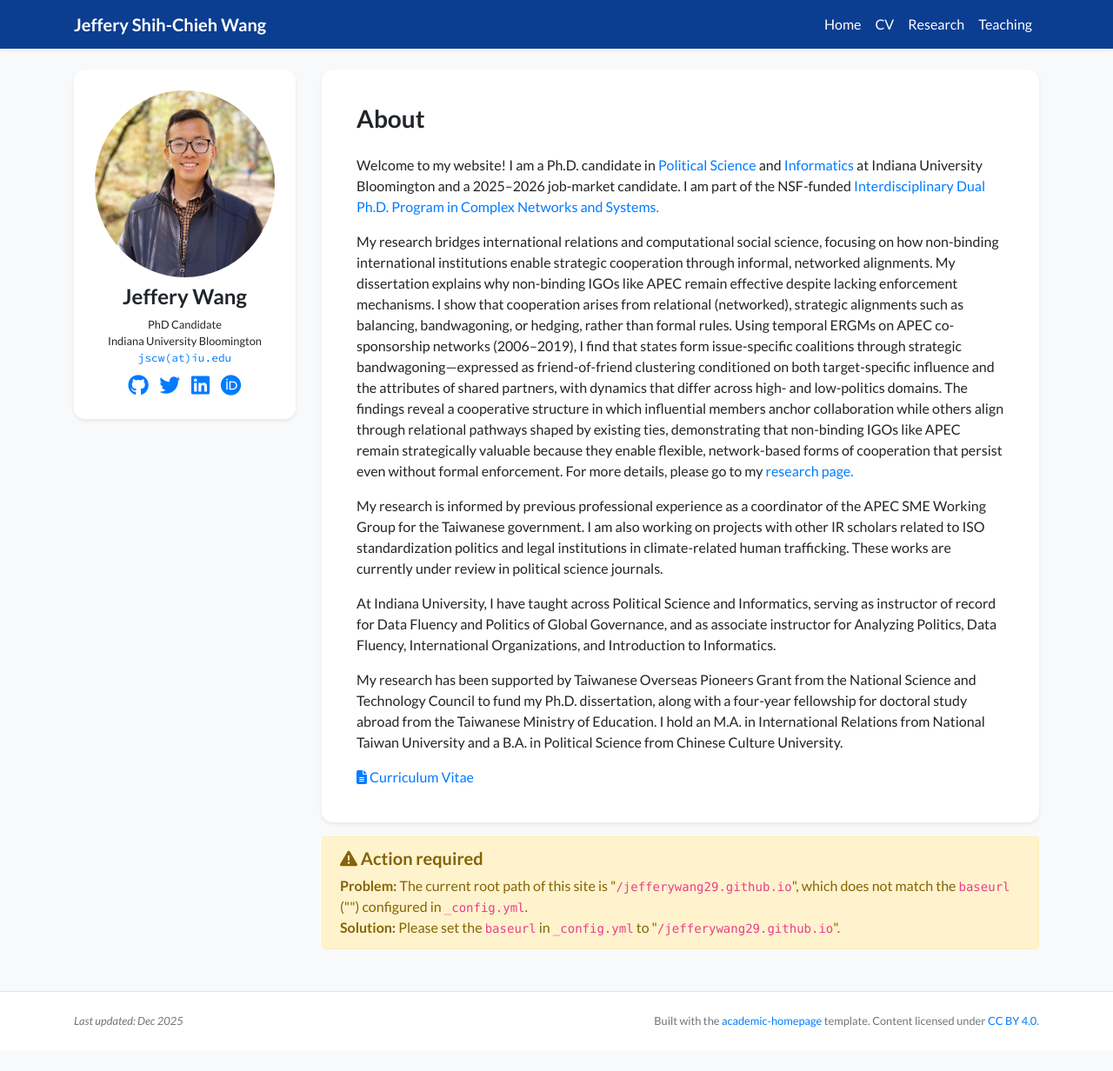
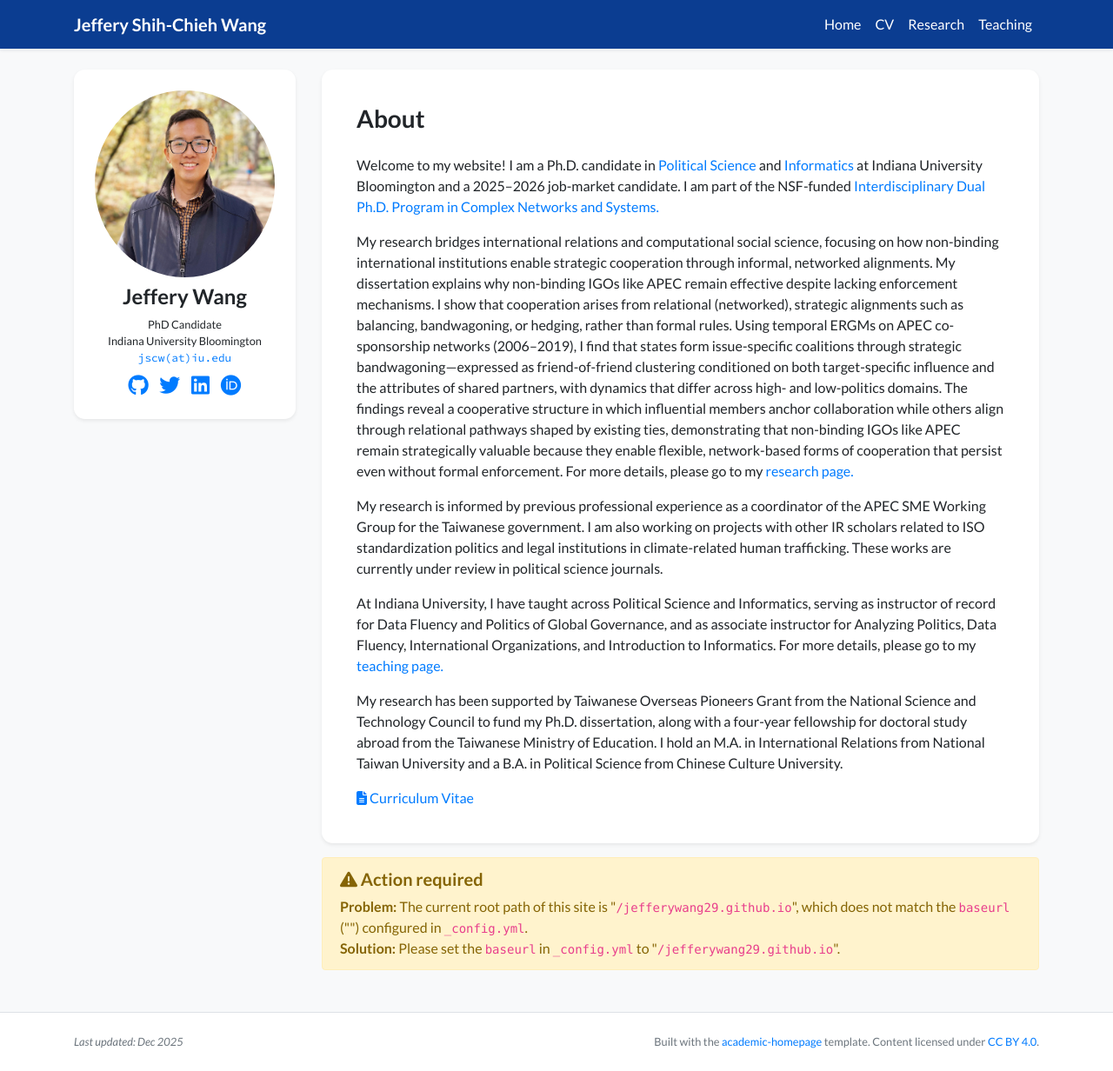
Before and after one commit to jefferywang29/jefferywang29.github.io, a Jekyll site: the page built from index.html, in a window 1280 px wide and 1232 px high. Shown: the whole window at 87% size. Built offline with Jekyll 4.4.1, drawn with Linux system fonts in a browser that asks for light colours; nearby versions of some CDN libraries; a style sheet for code colours, icons or effects is not loaded.

Commit message:
Update profile.yml

```diff
--- a/_data/profile.yml
+++ b/_data/profile.yml
@@ -46,6 +46,8 @@ short_bio: >-
   <p>
     At Indiana University, I have taught across Political Science and Informatics, serving as instructor of record for
     Data Fluency and Politics of Global Governance, and as associate instructor for Analyzing Politics, Data Fluency, International Organizations, and Introduction to Informatics.
+    For more details, please go to my <a href="/teaching/">teaching page.</a>
+
   <p>
   <p>
     My research has been supported by Taiwanese Overseas Pioneers Grant from the National Science and Technology Council to fund my Ph.D. dissertation,
```
